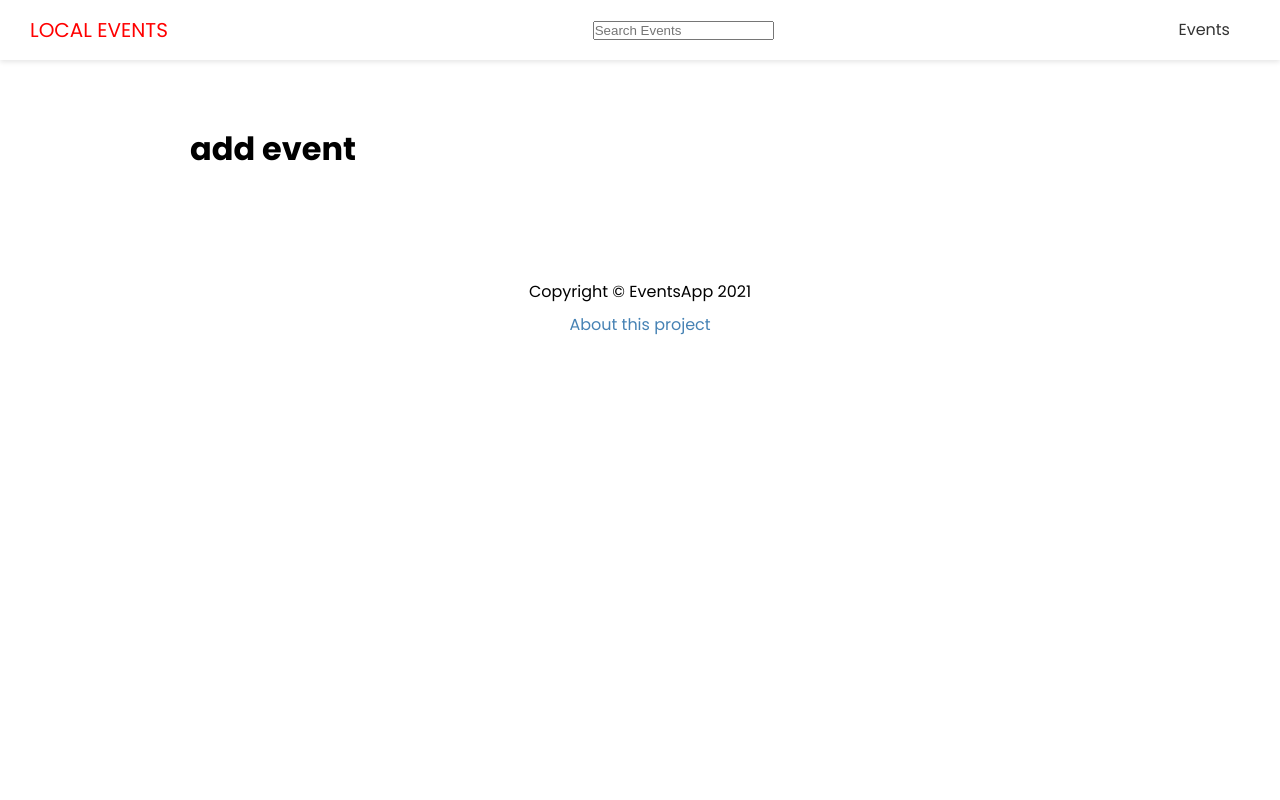
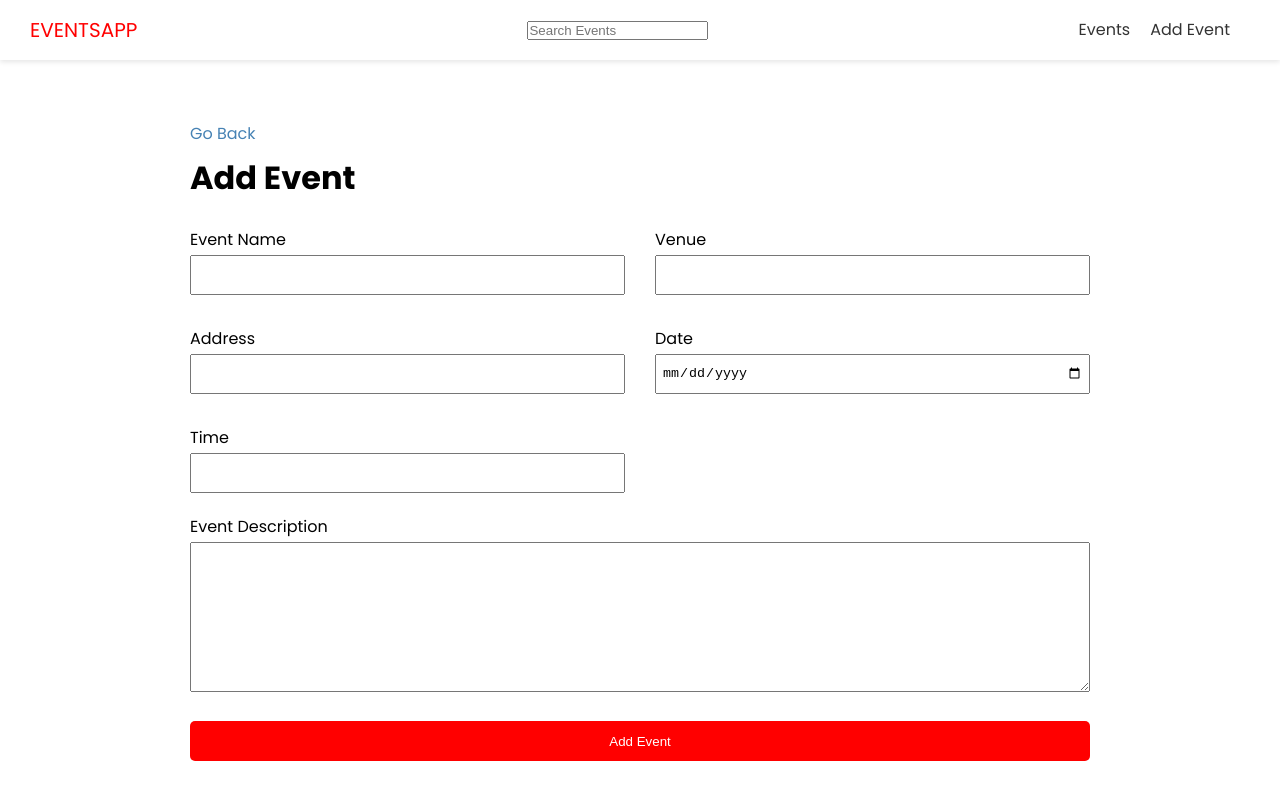
Before and after one commit to smillane/eventapp-frontend, a Next.js app: page /events/add in a window 1280 px wide. Shown: the top 800 px of the page. Built offline with nearby package versions, Linux system fonts and the light colour scheme; no server answers.

Commit message:
add event page/functionality

```diff
--- a/components/Header.js
+++ b/components/Header.js
@@ -7,7 +7,7 @@
     <header className={styles.header}>
       <div className={styles.logo}>
         <Link href='/'>
-          <a>Local Events</a>
+          <a>EventsApp</a>
         </Link>
       </div>
 
@@ -20,6 +20,11 @@
               <a>Events</a>
             </Link>
           </li>
+          <li>
+            <Link href='/events/add'>
+              <a>Add Event</a>
+            </Link>
+          </li>
         </ul>
       </nav>
     </header>
--- a/components/Showcase.js
+++ b/components/Showcase.js
@@ -4,7 +4,7 @@
   return (
     <div className={styles.showcase}>
       <h1>Welcome to EventsApp</h1>
-      <h2>Find whatever type of event you're looking for</h2>
+      <h2>Find that event you're looking for, or make one!</h2>
     </div>
   )
 }
--- a/pages/events/add.js
+++ b/pages/events/add.js
@@ -1,9 +1,102 @@
+import { useState } from 'react'
+import { useRouter } from 'next/router'
+import Link from 'next/link'
 import Layout from '@/components/Layout'
+import { API_URL } from '@/config/index'
+import styles from '@/styles/Form.module.css'
 
 export default function AddEventPage() {
+  const [values, setValues] = useState({
+    name: '',
+    venue: '',
+    address: '',
+    date: '',
+    time: '',
+    description: ''
+  })
+
+  const router = useRouter()
+
+  const handleInputChange = (e) => {
+    const {name, value} = e.target
+    setValues({ ...values, [name]: value })
+  }
+
+  const handleSubmit = (e) => {
+    e.preventDefault()
+
+    const hasEmptyField = Object.values(values).some((element) => element === '')
+
+    if(hasEmptyField) {
+      console.log('Fill in all fields')
+    }
+  }
+
   return (
     <Layout title='Add New Event'>
-      <h1>add event</h1>
+      <Link href='/events'>Go Back</Link>
+      <h1>Add Event</h1>
+      <form onSubmit={handleSubmit} className={styles.form}>
+        <div className={styles.grid}>
+          <div>
+            <label htmlFor='name'>Event Name</label>
+            <input type='text' id='name' name='name' value={values.name} onChange={handleInputChange} />
+          </div>
+          <div>
+            <label htmlFor='venue'>Venue</label>
+            <input
+              type='text'
+              name='venue'
+              id='venue'
+              value={values.venue}
+              onChange={handleInputChange}
+            />
+          </div>
+          <div>
+            <label htmlFor='address'>Address</label>
+            <input
+              type='text'
+              name='address'
+              id='address'
+              value={values.address}
+              onChange={handleInputChange}
+            />
+          </div>
+          <div>
+            <label htmlFor='date'>Date</label>
+            <input
+              type='date'
+              name='date'
+              id='date'
+              value={values.date}
+              onChange={handleInputChange}
+            />
+          </div>
+          <div>
+            <label htmlFor='time'>Time</label>
+            <input
+              type='text'
+              name='time'
+              id='time'
+              value={values.time}
+              onChange={handleInputChange}
+            />
+          </div>
+        </div>
+
+        <div>
+          <label htmlFor='description'>Event Description</label>
+          <textarea
+            type='text'
+            name='description'
+            id='description'
+            value={values.description}
+            onChange={handleInputChange}
+          ></textarea>
+        </div>
+
+        <input type='submit' value='Add Event' className='btn' />
+      </form>
     </Layout>
   )
 }
--- /dev/null
+++ b/styles/Form.module.css
@@ -0,0 +1,39 @@
+.form label {
+  display: block;
+}
+
+.form input {
+  width: 100%;
+  height: 40px;
+  padding: 5px;
+}
+
+.form textarea {
+  width: 100%;
+  height: 150px;
+}
+
+.form input[type='submit'] {
+  display: block;
+  width: 100%;
+  margin: 20px 0 30px;
+}
+
+.form .file {
+  border: 1px #ccc solid;
+  background-color: #f4f4f4;
+  padding: 10px;
+}
+
+.grid {
+  display: grid;
+  grid-template-columns: 1fr 1fr;
+  gap: 30px;
+  margin-bottom: 20px;
+}
+
+@media (max-width: 600px) {
+  .grid {
+    grid-template-columns: 1fr;
+  }
+}
```
